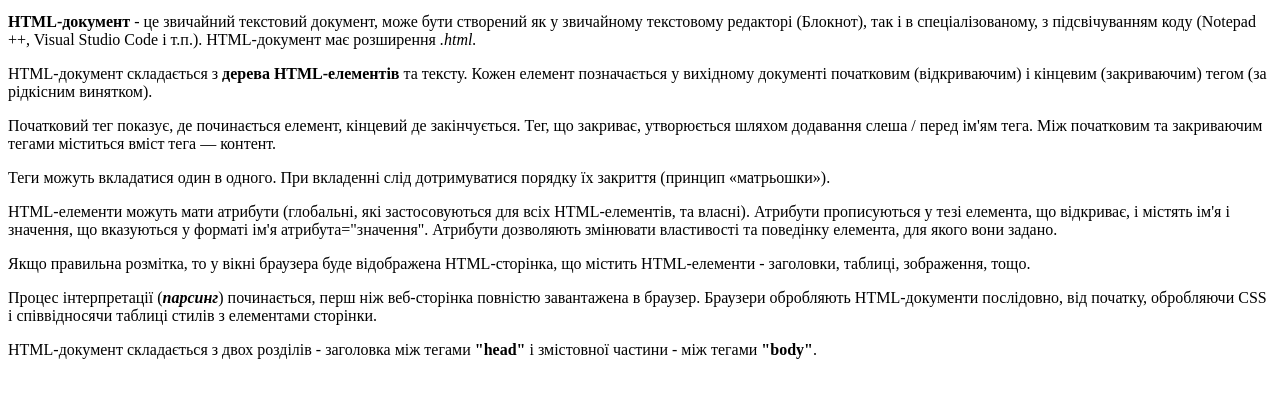
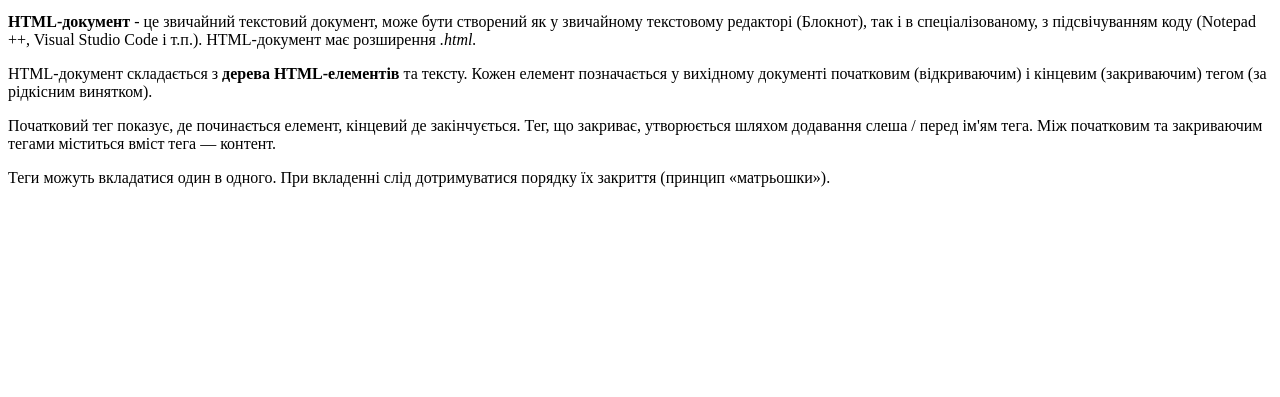
Before and after one commit to Rita-Dibrova/FirstProject, a plain HTML site: page index.html in a window 1280 px wide. Shown: the part 101-498 px from the top of the page. Drawn offline with Linux system fonts and the light colour scheme.

Commit message:
add index new version

```diff
--- a/index.html
+++ b/index.html
@@ -13,9 +13,5 @@
     <p>HTML-документ складається з <b>дерева HTML-елементів</b> та тексту. Кожен елемент позначається у вихідному документі початковим (відкриваючим) і кінцевим (закриваючим) тегом (за рідкісним винятком).</p>
     <p>Початковий тег показує, де починається елемент, кінцевий де закінчується. Тег, що закриває, утворюється шляхом додавання слеша / перед ім'ям тега. Між початковим та закриваючим тегами міститься вміст тега — контент.</p>
     <p>Теги можуть вкладатися один в одного. При вкладенні слід дотримуватися порядку їх закриття (принцип «матрьошки»).</p>
-    <p>HTML-елементи можуть мати атрибути (глобальні, які застосовуються для всіх HTML-елементів, та власні). Атрибути прописуються у тезі елемента, що відкриває, і містять ім'я і значення, що вказуються у форматі ім'я атрибута="значення". Атрибути дозволяють змінювати властивості та поведінку елемента, для якого вони задано.</p>
-    <p>Якщо правильна розмітка, то у вікні браузера буде відображена HTML-сторінка, що містить HTML-елементи - заголовки, таблиці, зображення, тощо.</p>
-    <p>Процес інтерпретації (<b><i>парсинг</i></b>) починається, перш ніж веб-сторінка повністю завантажена в браузер. Браузери обробляють HTML-документи послідовно, від початку, обробляючи CSS і співвідносячи таблиці стилів з елементами сторінки.</p>
-    <p>HTML-документ складається з двох розділів - заголовка між тегами <b>"head"</b> і змістовної частини - між тегами <b>"body"</b>.</p>
 </body>
 </html>
```
